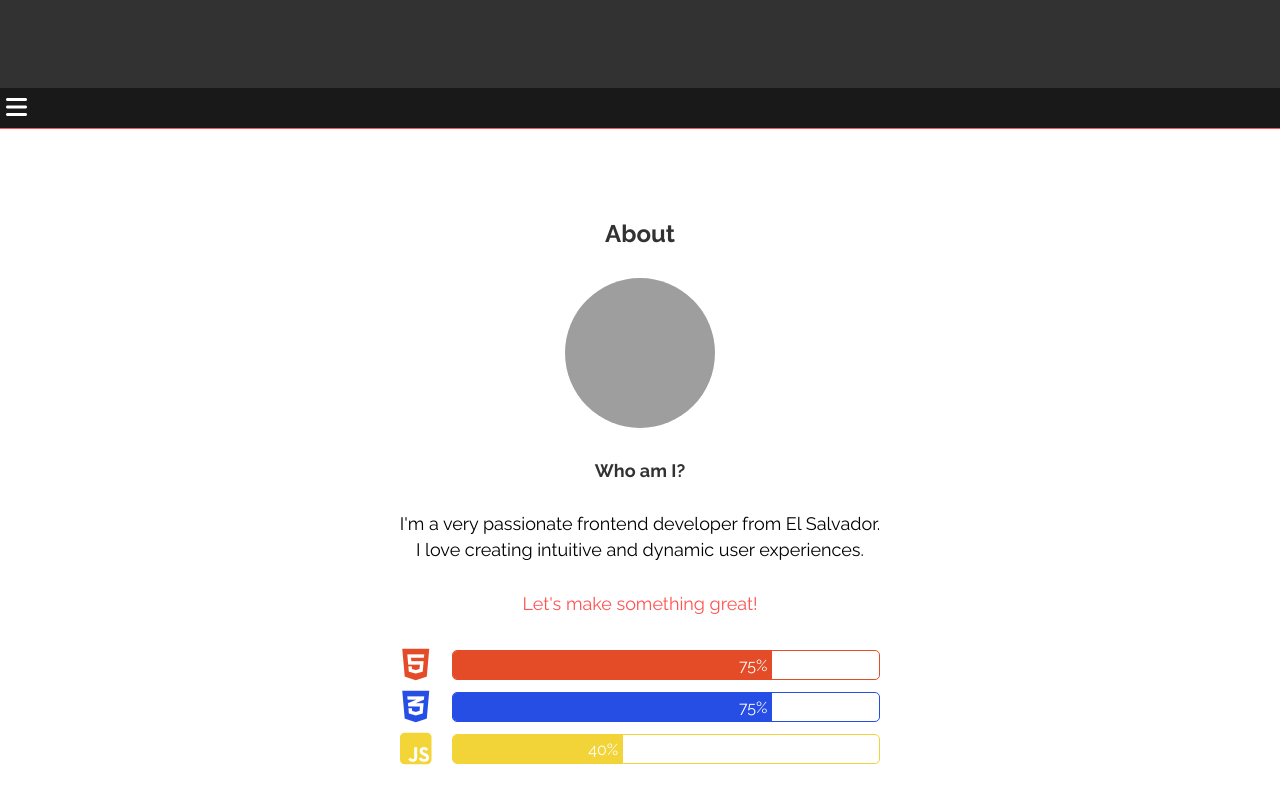
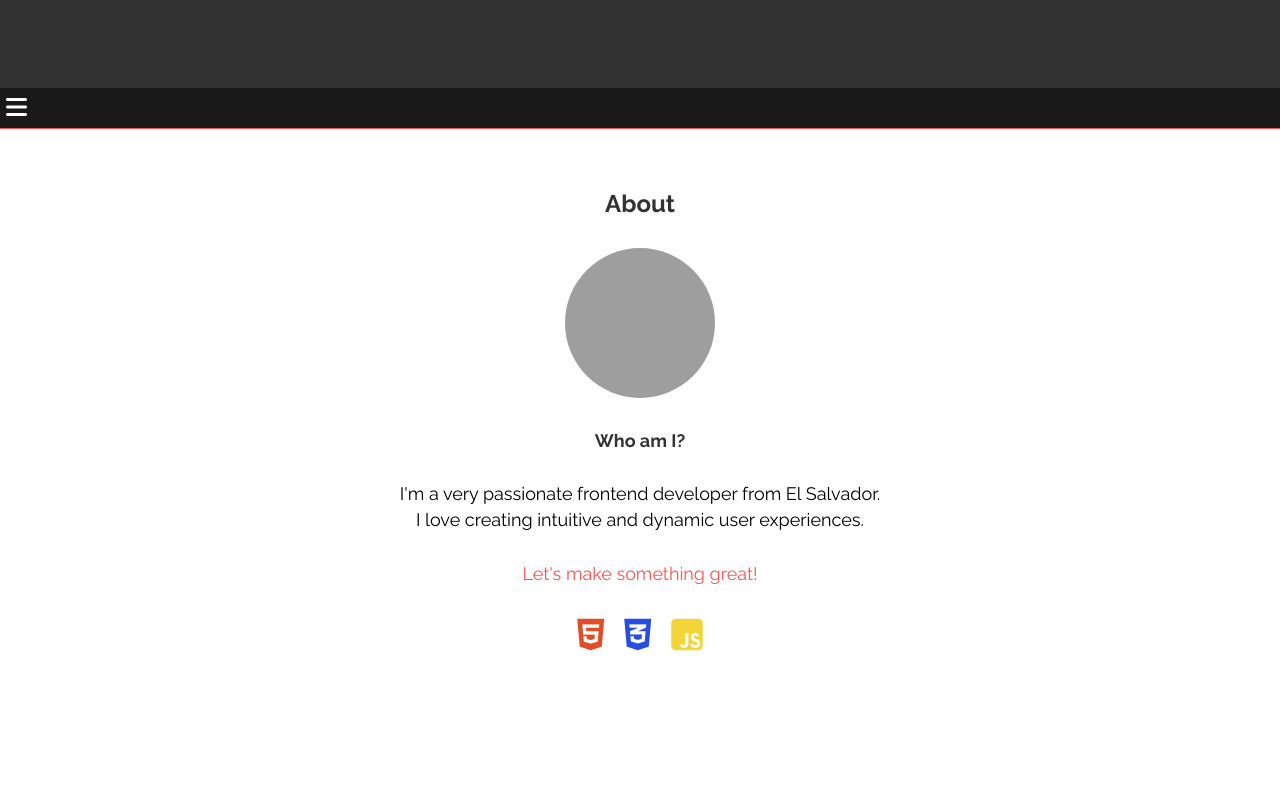
Before and after one commit to whernandezt/portfolio, a plain HTML site: page index.html in a window 1280 px wide. Shown: the part 712-1512 px from the top of the page. After the commit the page ends 1398 px from the top, so only its background shows below. Drawn offline with Linux system fonts and the light colour scheme; grey boxes are pictures that could not be loaded.

Commit message:
progress bars removed

```diff
--- a/css/styles.css
+++ b/css/styles.css
@@ -122,7 +122,7 @@ html{
 }
 
 .about {
-    padding-top: 90px;
+    padding-top: 60px;
     width: 100%;
     height: auto;
     text-align: center;
@@ -160,8 +160,7 @@ html{
 }
 
 .about-tecnology {
-    display: grid;
-    grid-template-columns: auto 1fr;
+    display: flex;
     justify-content: center;
     align-items: center;
     padding: 30px 0;
--- a/index.html
+++ b/index.html
@@ -67,35 +67,14 @@
           <span class="about-tecnology__span about-tecnology__span--html"
             ><i class="fa-brands fa-html5"></i
           ></span>
-          <div class="progress-bar progress-bar--html">
-            <span
-              data-progress="75"
-              class="progress-bar__info progress-bar__info--html"
-              >75%</span
-            >
-          </div>
 
           <span class="about-tecnology__span about-tecnology__span--css"
             ><i class="fa-brands fa-css3-alt"></i
           ></span>
-          <div class="progress-bar progress-bar--css">
-            <span
-              data-progress="75"
-              class="progress-bar__info progress-bar__info--css"
-              >75%</span
-            >
-          </div>
 
           <span class="about-tecnology__span about-tecnology__span--js"
             ><i class="fa-brands fa-js-square"></i
           ></span>
-          <div class="progress-bar progress-bar--js">
-            <span
-              data-progress="40"
-              class="progress-bar__info progress-bar__info--js"
-              >40%</span
-            >
-          </div>
         </div>
       </section>
       <section></section>
```
